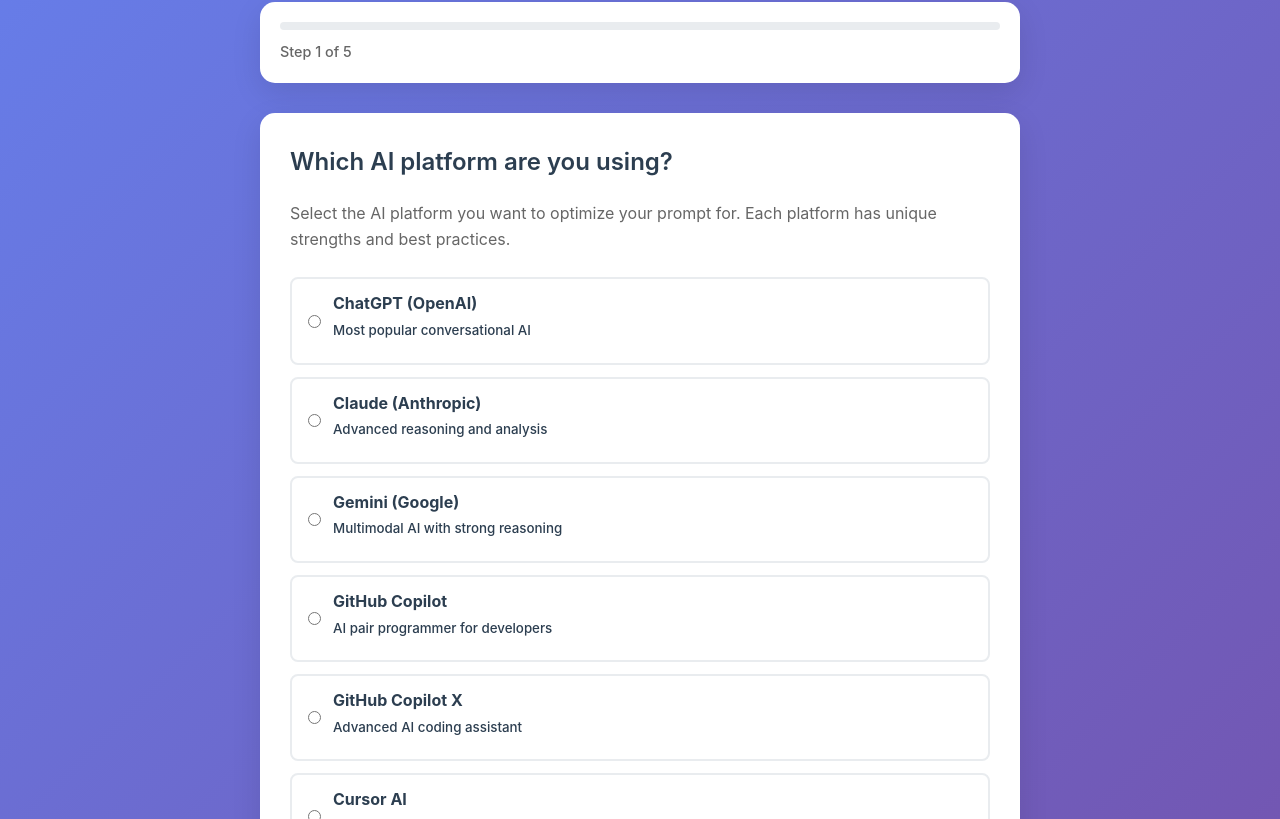
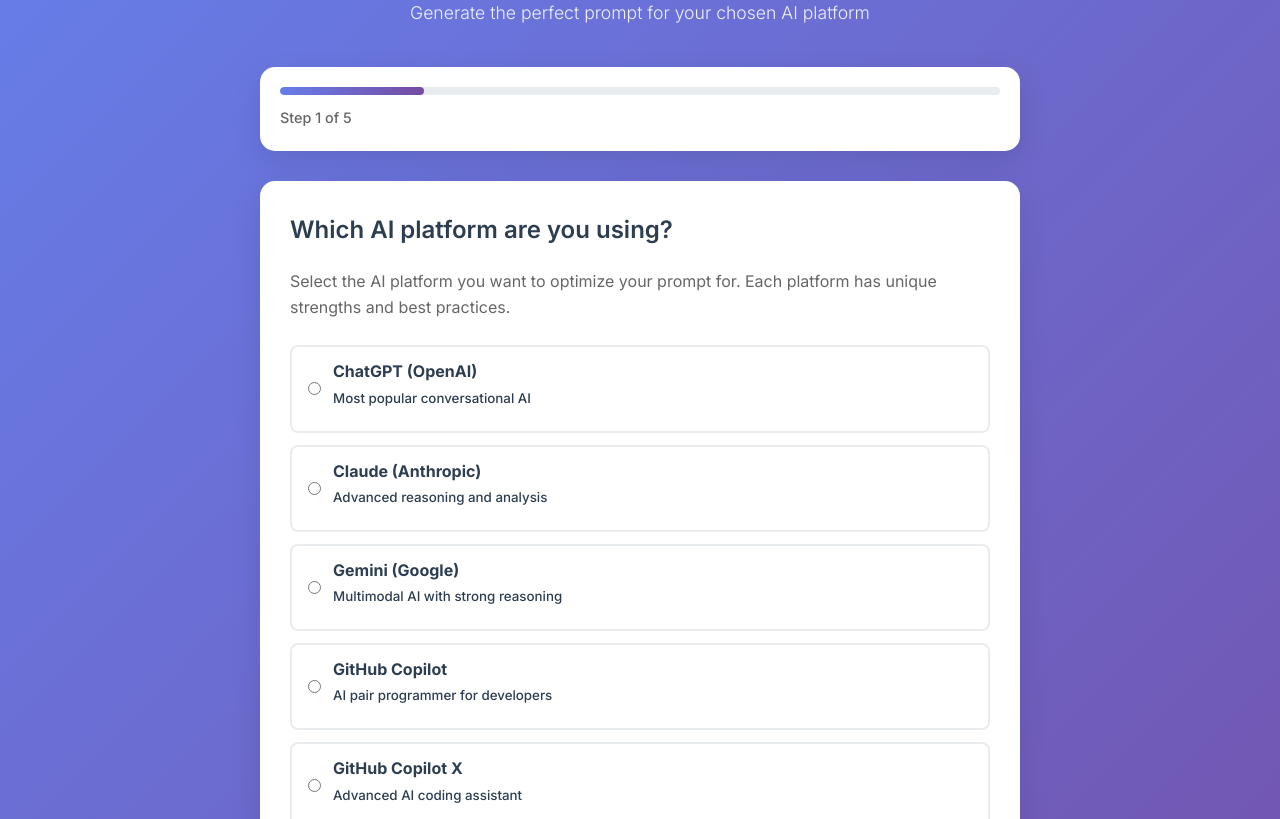
Before and after one commit to AshishGautamKarn/ai-prompt-optimizer, a website: page index.html in a window 1280 px wide. Shown: the part 95-914 px from the top of the page. Drawn offline with Linux system fonts and the light colour scheme.

Commit message:
new commit after making changes.

```diff
--- a/index.html
+++ b/index.html
@@ -5,26 +5,29 @@
     <meta name="viewport" content="width=device-width, initial-scale=1.0">
     <title>AI Prompt Optimizer</title>
     <link rel="stylesheet" href="styles.css">
+    <link href="https://fonts.googleapis.com/css2?family=Inter:wght@300;400;500;600;700&display=swap" rel="stylesheet">
     <link rel="stylesheet" href="https://cdnjs.cloudflare.com/ajax/libs/font-awesome/6.0.0/css/all.min.css">
 </head>
 <body>
     <div class="container">
-        <header>
+        <header class="header">
             <h1><i class="fas fa-robot"></i> AI Prompt Optimizer</h1>
-            <p>Generate optimized prompts for various AI platforms</p>
+            <p>Generate the perfect prompt for your chosen AI platform</p>
         </header>
 
         <div class="progress-container">
-            <div class="progress-bar" id="progressBar"></div>
-            <div class="progress-text" id="progressText">Step 1 of 5</div>
+            <div class="progress-bar">
+                <div class="progress-fill" id="progressFill"></div>
+            </div>
+            <span class="progress-text" id="progressText">Step 1 of 5</span>
         </div>
 
         <div class="question-container" id="questionContainer">
             <!-- Questions will be dynamically loaded here -->
         </div>
 
-        <div class="navigation" id="navigation">
-            <button id="prevBtn" class="btn btn-outline">
+        <div class="navigation">
+            <button id="prevBtn" class="btn btn-secondary" style="display: none;">
                 <i class="fas fa-arrow-left"></i> Previous
             </button>
             <button id="nextBtn" class="btn btn-primary">
@@ -54,13 +57,13 @@
         </div>
     </div>
 
-    <script src="script.js"></script>
-
     <footer class="footer">
         <div class="footer-content">
             <p>Created and Managed by: <strong>Ashish Gautam</strong></p>
             <p>LinkedIn: <a href="https://www.linkedin.com/in/ashishgautamkarn/" target="_blank" rel="noopener noreferrer">@ashishgautamkarn</a></p>
         </div>
     </footer>
+
+    <script src="script.js"></script>
 </body>
 </html>
--- a/script.js
+++ b/script.js
@@ -453,9 +453,20 @@
     }
 
     updateProgress() {
-        const progress = ((this.currentStep + 1) / this.questions.length) * 100;
-        document.getElementById('progressFill').style.width = `${progress}%`;
-        document.getElementById('progressText').textContent = `Step ${this.currentStep + 1} of ${this.questions.length}`;
+        // Calculate progress based on current step and total questions
+        const totalQuestions = this.questions.length;
+        const currentStepNumber = this.currentStep + 1;
+        const progress = (currentStepNumber / totalQuestions) * 100;
+
+        console.log(`updateProgress called: currentStep=${this.currentStep}, totalQuestions=${totalQuestions}, currentStepNumber=${currentStepNumber}`);
+
+        // Update progress bar
+        document.getElementById('progressFill').style.width = `${Math.min(progress, 100)}%`;
+
+        // Update progress text
+        document.getElementById('progressText').textContent = `Step ${currentStepNumber} of ${totalQuestions}`;
+
+        console.log(`Progress updated: Step ${currentStepNumber} of ${totalQuestions} (${progress.toFixed(1)}%)`);
     }
 
     updateNavigation() {
--- a/styles.css
+++ b/styles.css
@@ -65,7 +65,7 @@
     background: linear-gradient(90deg, #667eea, #764ba2);
     border-radius: 4px;
     transition: width 0.3s ease;
-    width: 16.67%; /* 1/6 steps */
+    width: 20%; /* 1/5 steps */
 }
 
 .progress-text {
```
